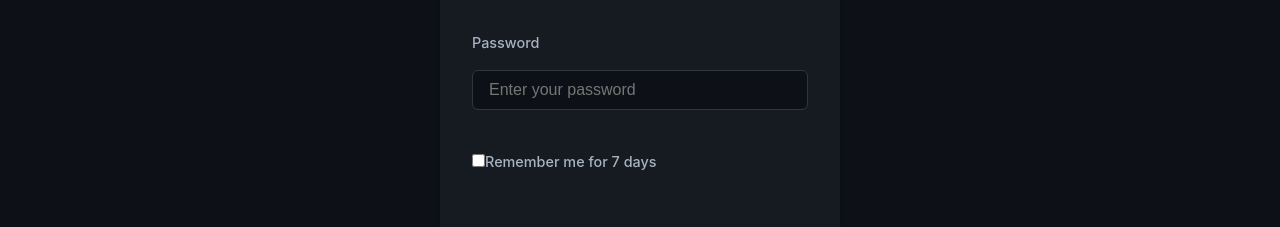
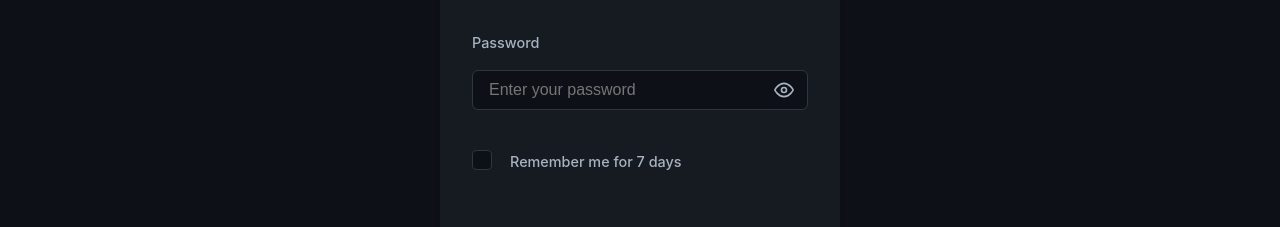
Before and after one commit to UnaiMunoz/Visualist, a React (Vite) app in the folder frontend/: page /login in a window 1280 px wide. Shown: the part 360-587 px from the top of the page. Built offline with nearby package versions, Linux system fonts and the light colour scheme.

Commit message:
Update login remember me

```diff
--- a/frontend/src/css/login.css
+++ b/frontend/src/css/login.css
@@ -1,4 +1,3 @@
-/* Login page styles */
 .login-container {
   min-height: calc(100vh - 64px);
   display: flex;
@@ -145,3 +144,102 @@
     transform: rotate(360deg);
   }
 }
+
+/* Custom checkbox styles */
+.custom-checkbox {
+  display: flex;
+  align-items: center;
+  position: relative;
+  padding-left: 30px;
+  cursor: pointer;
+  font-size: 0.875rem;
+  user-select: none;
+  color: #a8b2c1;
+}
+
+.custom-checkbox input {
+  position: absolute;
+  opacity: 0;
+  cursor: pointer;
+  height: 0;
+  width: 0;
+}
+
+.checkmark {
+  position: absolute;
+  top: 0;
+  left: 0;
+  height: 20px;
+  width: 20px;
+  background-color: #0d1117;
+  border: 1px solid #30363d;
+  border-radius: 4px;
+  transition: all 0.2s;
+}
+
+.custom-checkbox:hover input ~ .checkmark {
+  border-color: #58a6ff;
+}
+
+.custom-checkbox input:checked ~ .checkmark {
+  background-color: #2563eb;
+  border-color: #2563eb;
+}
+
+.checkmark:after {
+  content: "";
+  position: absolute;
+  display: none;
+}
+
+.custom-checkbox input:checked ~ .checkmark:after {
+  display: block;
+}
+
+.custom-checkbox .checkmark:after {
+  left: 7px;
+  top: 3px;
+  width: 5px;
+  height: 10px;
+  border: solid white;
+  border-width: 0 2px 2px 0;
+  transform: rotate(45deg);
+}
+
+.checkbox-label-text {
+  margin-left: 8px;
+}
+
+/* Password visibility toggle */
+.password-input-wrapper {
+  position: relative;
+}
+
+.password-toggle-btn {
+  position: absolute;
+  right: 10px;
+  top: 50%;
+  transform: translateY(-50%);
+  background: none;
+  border: none;
+  color: #a8b2c1;
+  cursor: pointer;
+  display: flex;
+  align-items: center;
+  justify-content: center;
+  padding: 4px;
+  transition: color 0.2s;
+}
+
+.password-toggle-btn:hover {
+  color: #ffffff;
+}
+
+.password-toggle-btn:focus {
+  outline: none;
+}
+
+.form-input[type="password"],
+.form-input[type="text"] {
+  padding-right: 40px;
+}
--- a/frontend/src/pages/Login.jsx
+++ b/frontend/src/pages/Login.jsx
@@ -9,6 +9,7 @@
   const [errorMessage, setErrorMessage] = useState("");
   const [loading, setLoading] = useState(false);
   const [rememberMe, setRememberMe] = useState(false);
+  const [showPassword, setShowPassword] = useState(false);
 
   const navigate = useNavigate();
   const { login: authLogin } = useAuth();
@@ -46,6 +47,10 @@
     }
   };
 
+  const togglePasswordVisibility = () => {
+    setShowPassword(!showPassword);
+  };
+
   return (
     <div className="login-container">
       <div className="login-card">
@@ -71,9 +76,10 @@
             <label htmlFor="password" className="form-label">
               Password
             </label>
+            <div className="password-input-wrapper">
               <input
                 id="password"
-              type="password"
+                type={showPassword ? "text" : "password"}
                 className="form-input"
                 value={password}
                 onChange={(e) => setPassword(e.target.value)}
@@ -81,17 +87,59 @@
                 disabled={loading}
                 required
               />
+              <button
+                type="button"
+                className="password-toggle-btn"
+                onClick={togglePasswordVisibility}
+                aria-label={showPassword ? "Hide password" : "Show password"}
+              >
+                {showPassword ? (
+                  <svg
+                    xmlns="http://www.w3.org/2000/svg"
+                    width="20"
+                    height="20"
+                    viewBox="0 0 24 24"
+                    fill="none"
+                    stroke="currentColor"
+                    strokeWidth="2"
+                    strokeLinecap="round"
+                    strokeLinejoin="round"
+                  >
+                    <path d="M17.94 17.94A10.07 10.07 0 0 1 12 20c-7 0-11-8-11-8a18.45 18.45 0 0 1 5.06-5.94M9.9 4.24A9.12 9.12 0 0 1 12 4c7 0 11 8 11 8a18.5 18.5 0 0 1-2.16 3.19m-6.72-1.07a3 3 0 1 1-4.24-4.24"></path>
+                    <line x1="1" y1="1" x2="23" y2="23"></line>
+                  </svg>
+                ) : (
+                  <svg
+                    xmlns="http://www.w3.org/2000/svg"
+                    width="20"
+                    height="20"
+                    viewBox="0 0 24 24"
+                    fill="none"
+                    stroke="currentColor"
+                    strokeWidth="2"
+                    strokeLinecap="round"
+                    strokeLinejoin="round"
+                  >
+                    <path d="M1 12s4-8 11-8 11 8 11 8-4 8-11 8-11-8-11-8z"></path>
+                    <circle cx="12" cy="12" r="3"></circle>
+                  </svg>
+                )}
+              </button>
+            </div>
           </div>
 
-          <div className="form-group form-checkbox">
-            <label className="checkbox-label">
+          <div className="form-group">
+            <label className="custom-checkbox">
               <input
                 type="checkbox"
                 checked={rememberMe}
                 onChange={() => setRememberMe(!rememberMe)}
                 disabled={loading}
               />
-              <span>Remember me for 7 days</span>
+              <span className="checkmark"></span>
+              <span className="checkbox-label-text">
+                Remember me for 7 days
+              </span>
             </label>
           </div>
 
--- a/frontend/src/services/authServices.js
+++ b/frontend/src/services/authServices.js
@@ -37,8 +37,15 @@
     const data = await response.json();
 
     if (data.success) {
-      // Store user data in localStorage for client-side persistence
-      localStorage.setItem("user", JSON.stringify(data.user));
+      // Only store user in localStorage if "remember me" is checked
+      if (credentials.remember) {
+        localStorage.setItem("user", JSON.stringify(data.user));
+      } else {
+        // Use sessionStorage instead for temporary storage (clears when browser closes)
+        sessionStorage.setItem("user", JSON.stringify(data.user));
+        // Make sure to clear any previously stored values in localStorage
+        localStorage.removeItem("user");
+      }
     }
 
     return data;
@@ -59,24 +66,30 @@
       credentials: "include", // Important for cookies
     });
 
-    // Clear local storage data
+    // Clear both storages
     localStorage.removeItem("user");
+    sessionStorage.removeItem("user");
 
     return await response.json();
   } catch (error) {
     console.error("Logout error:", error);
-    // Still clear local storage even if API call fails
+    // Still clear both storages even if API call fails
     localStorage.removeItem("user");
+    sessionStorage.removeItem("user");
     return { success: true, message: "Logged out locally" };
   }
 };
 
 // Check if user is logged in
 export const checkSession = async () => {
-  // First check localStorage (client-side session)
+  // First check localStorage (persistent session)
   const localUser = localStorage.getItem("user");
+  // Then check sessionStorage (temporary session)
+  const sessionUser = sessionStorage.getItem("user");
 
-  if (localUser) {
+  const storedUser = localUser || sessionUser;
+
+  if (storedUser) {
     try {
       // Verify the session with the server
       const response = await fetch(`${API_URL}/auth/session`, {
@@ -89,14 +102,15 @@
       if (data.logged_in) {
         return { isLoggedIn: true, user: data.user };
       } else {
-        // Server says session is invalid, clear local storage
+        // Server says session is invalid, clear both storages
         localStorage.removeItem("user");
+        sessionStorage.removeItem("user");
         return { isLoggedIn: false };
       }
     } catch (error) {
       // Network error, assume user is still logged in locally
       console.error("Session check error:", error);
-      return { isLoggedIn: true, user: JSON.parse(localUser) };
+      return { isLoggedIn: true, user: JSON.parse(storedUser) };
     }
   }
 
@@ -105,6 +119,8 @@
 
 // Get current user
 export const getCurrentUser = () => {
-  const user = localStorage.getItem("user");
+  const localUser = localStorage.getItem("user");
+  const sessionUser = sessionStorage.getItem("user");
+  const user = localUser || sessionUser;
   return user ? JSON.parse(user) : null;
 };
```
Also changed, not shown: 2 other files (tests, documents, lock files or other folders). Lines whose indentation alone changed are shown as unchanged.
